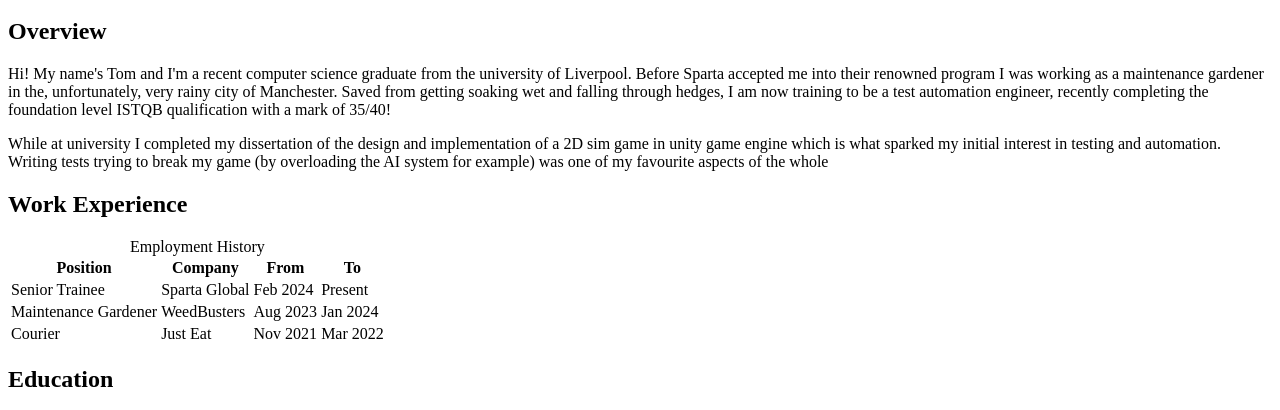
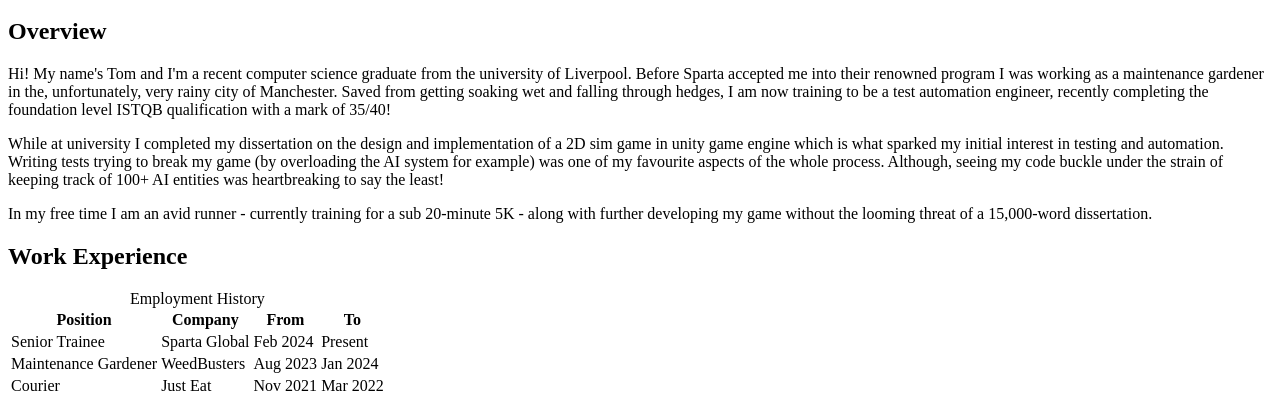
Before and after one commit to SpartanTom/Tech243-Week3, a plain HTML site: page ClientSide/index.html in a window 1280 px wide. Shown: the part 660-1070 px from the top of the page. Drawn offline with Linux system fonts and the light colour scheme.

Commit message:
Updated description in index.html

```diff
--- a/ClientSide/index.html
+++ b/ClientSide/index.html
@@ -40,12 +40,15 @@
             level ISTQB qualification with a mark of 35/40!
         </p>
         <p>
-            While at university I completed my dissertation of the design and implementation of a 2D sim game in
+            While at university I completed my dissertation on the design and implementation of a 2D sim game in
             unity game engine which is what sparked my initial interest in testing and automation. Writing tests
             trying to break my game (by overloading the AI system for example) was one of my favourite aspects
-            of the whole
-
-
+            of the whole process. Although, seeing my code buckle under the strain of keeping track of 100+ AI
+            entities was heartbreaking to say the least!
+        </p>
+        <p>
+            In my free time I am an avid runner - currently training for a sub 20-minute 5K - along with further
+            developing my game without the looming threat of a 15,000-word dissertation.
         </p>
     </section>
     <section>
```
